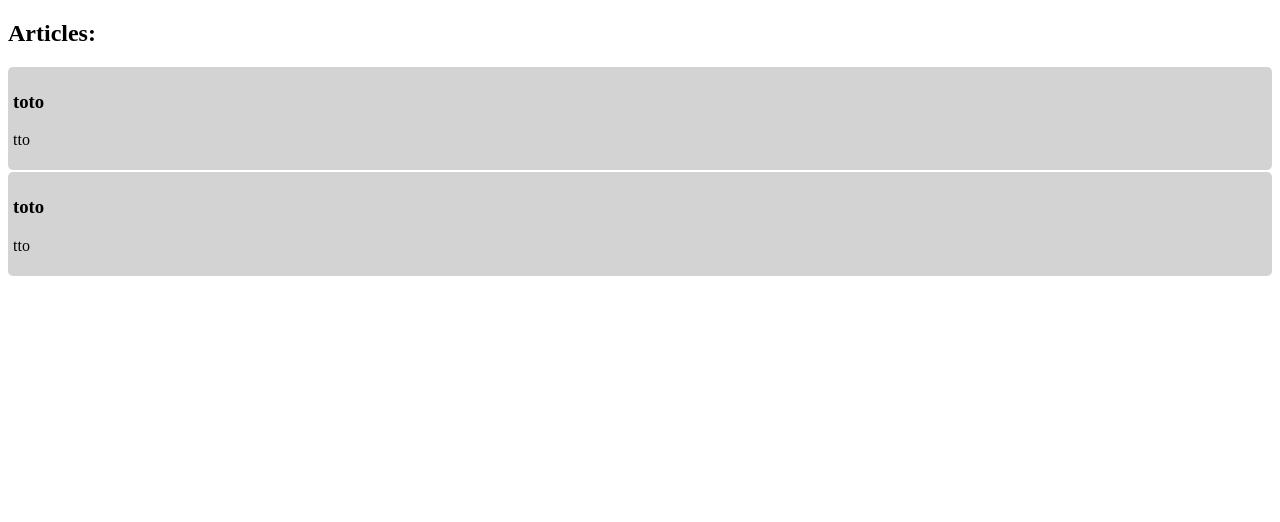
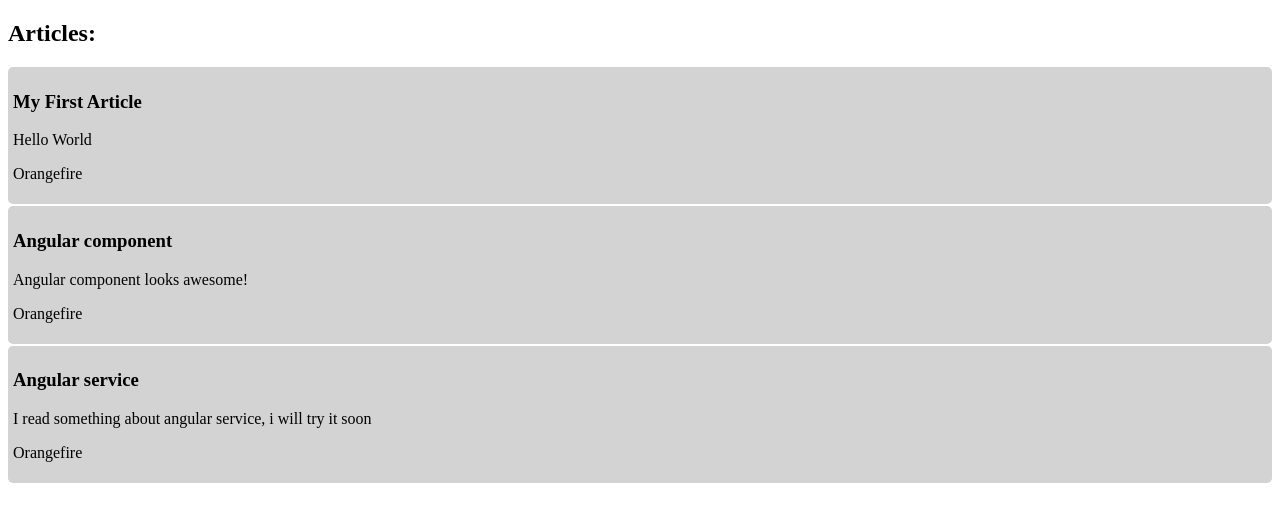
Before and after one commit to vivienblum/simple-app-angular, an Angular app: page / in a window 1280 px wide. Shown: the top 522 px of the page. Built offline with nearby package versions, Linux system fonts and the light colour scheme.

Commit message:
[Articles] Added service

```diff
--- a/src/app/articles/articles.component.ts
+++ b/src/app/articles/articles.component.ts
@@ -1,5 +1,6 @@
 import { Component, OnInit } from "@angular/core"
 import { Article } from "../models/article"
+import { ArticleService } from "../services/article.service"
 
 @Component({
   selector: "app-articles",
@@ -9,15 +10,10 @@ import { Article } from "../models/article"
 export class ArticlesComponent implements OnInit {
   private _articles: Article[]
 
-  constructor() {
-    this._articles = [
-      { title: "toto", content: "tto", author: "" },
-      { title: "toto", content: "tto", author: "" }
-    ]
-  }
+  constructor(private articleService: ArticleService) {}
 
   public articles() {
-    return this._articles
+    return this.articleService.getArticles()
   }
 
   ngOnInit() {}
--- /dev/null
+++ b/src/app/services/article.service.ts
@@ -0,0 +1,27 @@
+import { Injectable } from "@angular/core"
+import { Article } from "../models/article"
+
+@Injectable()
+export class ArticleService {
+  constructor() {}
+
+  public getArticles(): Article[] {
+    return [
+      {
+        title: "My First Article",
+        content: "Hello World",
+        author: "Orangefire"
+      },
+      {
+        title: "Angular component",
+        content: "Angular component looks awesome!",
+        author: "Orangefire"
+      },
+      {
+        title: "Angular service",
+        content: "I read something about angular service, i will try it soon",
+        author: "Orangefire"
+      }
+    ]
+  }
+}
```
Also changed, not shown: src/app/app.module.ts (+10 -17 lines), src/app/article.service.ts (deleted, +0 -13 lines).
